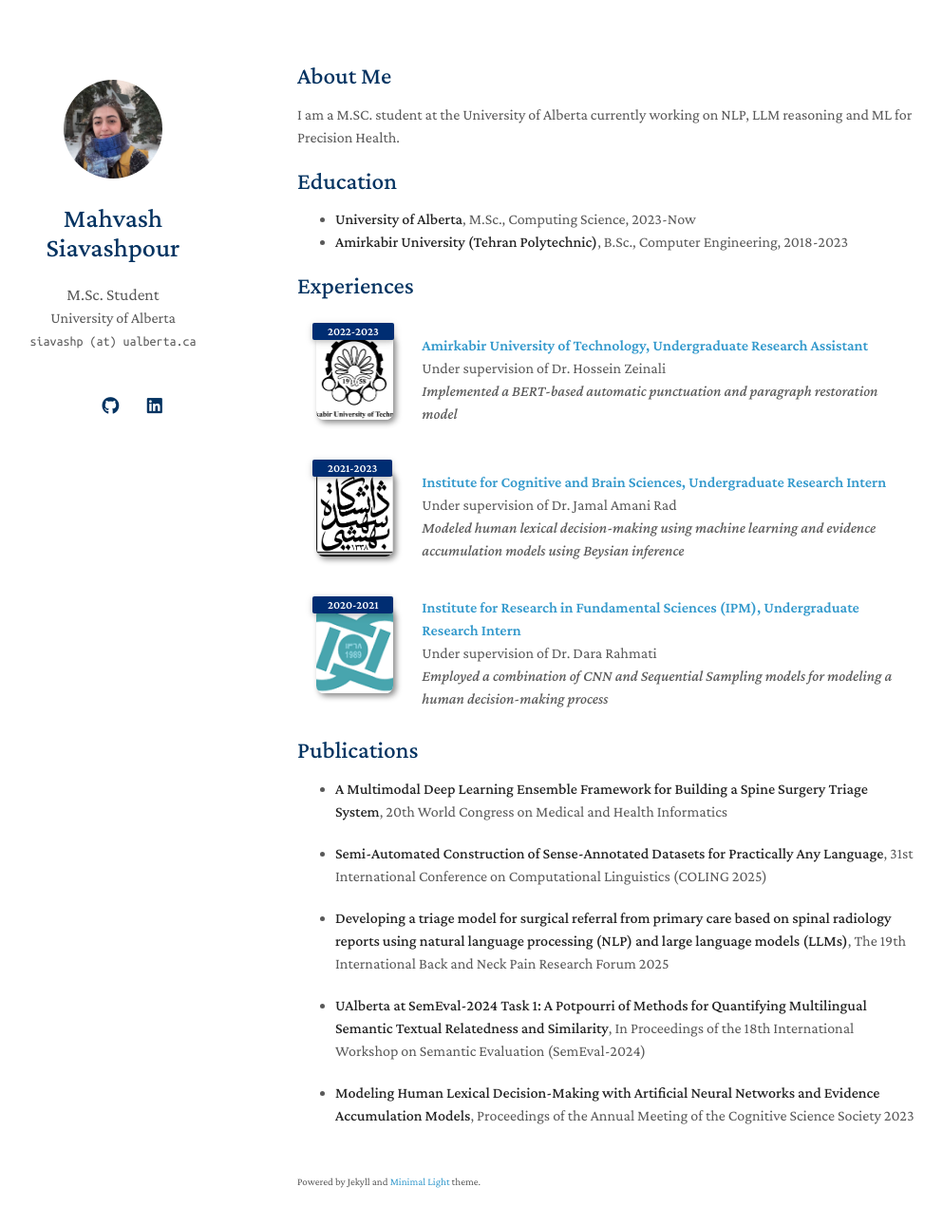
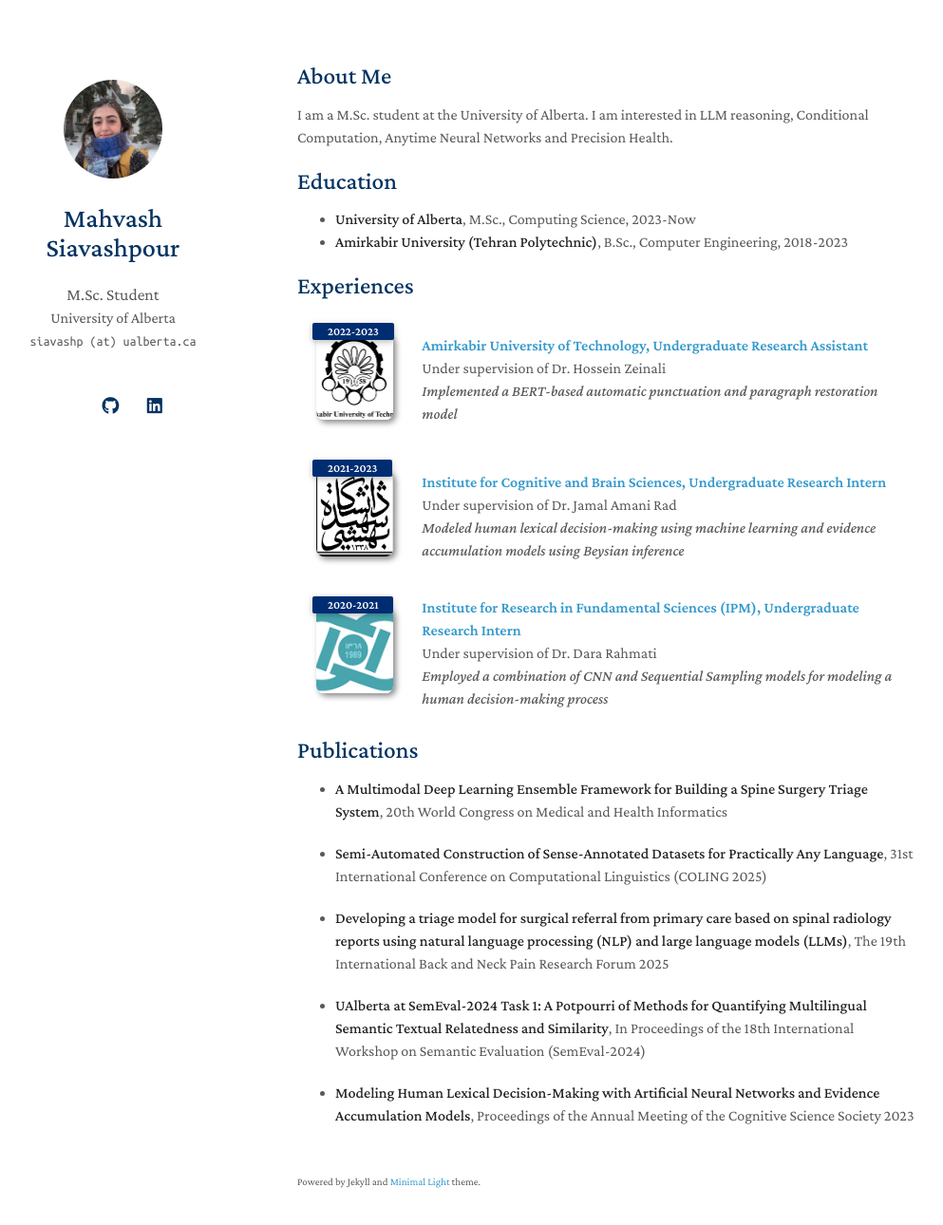
Before and after one commit to mahvash-siavashpour/mahvash-siavashpour.github.io, a Jekyll site: the page built from index.md, in a window 1280 px wide and 1325 px high. Shown: the top 1290 px of the window at 95% size, without its empty margins (157-1150 px from the left). Built offline with Jekyll 4.4.1, drawn with Linux system fonts in a browser that asks for light colours; a style sheet for code colours, icons or effects is not loaded; our own code applies the rules of GitHub Pages for plain Markdown files.

Commit message:
Update index.md

```diff
--- a/index.md
+++ b/index.md
@@ -4,7 +4,7 @@ layout: homepage
 
 ## About Me
 
-I am a M.SC. student at the University of Alberta currently working on NLP, LLM reasoning and ML for Precision Health.
+I am a M.Sc. student at the University of Alberta. I am interested in LLM reasoning, Conditional Computation, Anytime Neural Networks and Precision Health.
 
 ## Education
 
```
